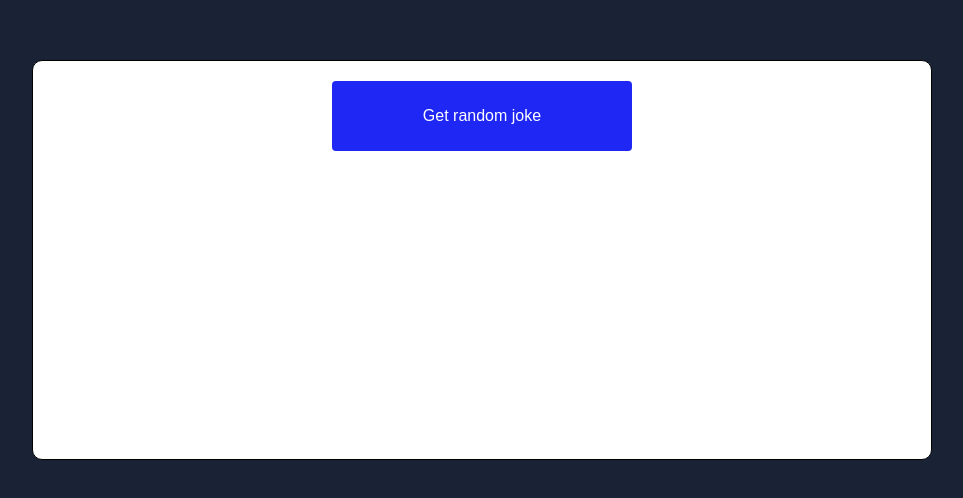
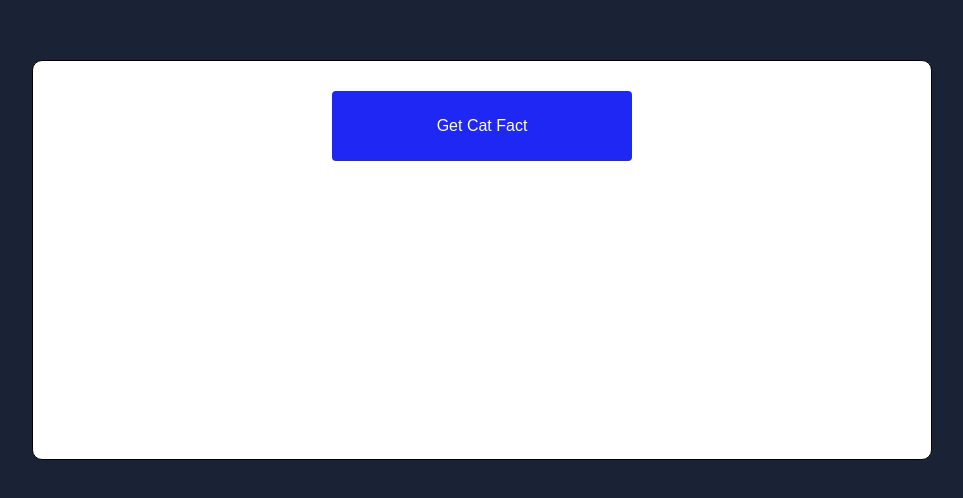
Before and after one commit to andriib77/redux-react-ait, a React (Vite) app: page / in a window 1280 px wide. Shown: the part 140-638 px from the top of the page, without its empty margins (158-1121 px from the left). Built offline with nearby package versions, Linux system fonts and the light colour scheme.

Commit message:
homework 33 Cat Facts

```diff
--- a/src/App.tsx
+++ b/src/App.tsx
@@ -6,6 +6,7 @@ import Layout from "pages/UsersApp/Layout/Layout"
 import Home from "pages/UsersApp/Home/Home"
 import Users from "pages/UsersApp/Users/Users"
 import RandomJoke from "components/RandomJoke/RandomJoke"
+import RandomCatFact from "components/CatFacts/CatFacts"
 
 function App() {
   return (
@@ -18,7 +19,8 @@ function App() {
         </Routes>
       </Layout> */}
       {/* <Homework30 /> */}
-      <RandomJoke />
+      {/* <RandomJoke /> */}
+      <RandomCatFact />
     </BrowserRouter>
   )
 }
--- /dev/null
+++ b/src/components/CatFacts/CatFacts.tsx
@@ -0,0 +1,81 @@
+import { useAppDispatch, useAppSelector } from "store/hooks"
+import {
+  randomCatFactSliceActions,
+  randomCatFactSliceSelectors,
+} from "store/redux/catFacts/catFactsSlice"
+
+import {
+  RandomCatFactWrapper,
+  CatFactCard,
+  ButtonContainer,
+  CatFactText,
+  CardContainer,
+  Loading,
+} from "./styles"
+import { CatFactInfo } from "store/redux/catFacts/types"
+
+import Button from "components/Button/Button"
+import { useState } from "react"
+
+function RandomCatFact() {
+  const dispatch = useAppDispatch()
+  const { data, error, status } = useAppSelector(
+    randomCatFactSliceSelectors.fact,
+  )
+
+  const getFact = () => {
+    // Устанавливаем состояние загрузки в true при отправке запроса
+    setIsLoading(true)
+    dispatch(randomCatFactSliceActions.getFact("Some data")).then(() => {
+      // После получения ответа с сервера или при ошибке устанавливаем состояние загрузки в false
+      setIsLoading(false)
+    })
+  }
+
+  // Состояние для отслеживания загрузки
+  const [isLoading, setIsLoading] = useState<boolean>(false)
+  const deleteAllFacts = () => {
+    dispatch(randomCatFactSliceActions.deleteAllFacts())
+  }
+  const deleteFact = (userId: string) => {
+    dispatch(randomCatFactSliceActions.deleteFact(userId))
+  }
+  return (
+    <RandomCatFactWrapper>
+      <CatFactCard>
+        <ButtonContainer>
+          <Button
+            disabled={status === "loading"}
+            name="Get Cat Fact"
+            onClick={getFact}
+          />
+        </ButtonContainer>
+        {/* Показываем "Loading" при загрузке данных */}
+        {isLoading && <Loading>Loading...</Loading>}
+
+        {/* Используем условный оператор для отображения карточек с фактами */}
+        {data.map((value: CatFactInfo, index) => (
+          <CardContainer key={value.id}>
+            <CatFactText>
+              {index + 1}. {value.fact}
+            </CatFactText>
+            <ButtonContainer>
+              <Button
+                isRed
+                name="Delete Fact"
+                onClick={() => deleteFact(value.id)}
+              />
+            </ButtonContainer>
+          </CardContainer>
+        ))}
+
+        {/* Отображаем кнопку "Delete all facts" только если есть карточки с фактами */}
+        {data.length > 0 && (
+          <Button isRed name="Delete all facts" onClick={deleteAllFacts} />
+        )}
+      </CatFactCard>
+    </RandomCatFactWrapper>
+  )
+}
+
+export default RandomCatFact
--- /dev/null
+++ b/src/components/CatFacts/styles.ts
@@ -0,0 +1,45 @@
+import styled from "@emotion/styled"
+
+import { colors } from "styles/colors"
+
+export const RandomCatFactWrapper = styled.div`
+  display: flex;
+  flex: 1;
+  flex-direction: column;
+  align-items: center;
+  justify-content: center;
+  background-color: ${colors.primary};
+`
+export const CardContainer = styled.div`
+  display: flex;
+  align-items: center;
+  justify-content: space-between;
+  gap: 20px;
+`
+export const CatFactCard = styled.div`
+  display: flex;
+  flex-direction: column;
+  align-items: center;
+  gap: 20px;
+  width: 900px;
+  min-height: 400px;
+  max-height: fit-content;
+  background-color: white;
+  border: 1px solid black;
+  border-radius: 10px;
+  padding: 30px;
+`
+
+export const ButtonContainer = styled.div`
+  width: 300px;
+`
+
+export const CatFactText = styled.p`
+  font-size: 24px;
+  font-weight: bold;
+`
+
+export const Loading = styled.div`
+  font-size: 18px;
+  font-weight: bold;
+`
--- /dev/null
+++ b/src/store/redux/catFacts/catFactsSlice.ts
@@ -0,0 +1,74 @@
+import { v4 } from "uuid"
+import { PayloadAction } from "@reduxjs/toolkit"
+import { createAppSlice } from "store/createAppSlice"
+import { RandomCatFactState, CatFactResponse } from "./types"
+
+const randomCatFactsInitialState: RandomCatFactState = {
+  data: [],
+  status: "default",
+  error: undefined,
+}
+
+export const catFactsSlice = createAppSlice({
+  name: "CATSFACTS",
+  initialState: randomCatFactsInitialState,
+  reducers: create => ({
+    getFact: create.asyncThunk(
+      async (arg: any, { rejectWithValue }) => {
+        // arg - данные которые вы передаете из вашего компонента, в эту функцию
+        // Например: данные, которые вы хотите отправить на сервер
+        // console.log(arg)
+        const response = await fetch("https://catfact.ninja/fact")
+        const result = response.json()
+
+        if (!response.ok) {
+          // Данные переходят в rejected, если response.ok === false
+          rejectWithValue(result)
+        } else {
+          // Данные переходят в fulfilled, если response.ok === true
+          return result
+        }
+      },
+      {
+        pending: (state: RandomCatFactState) => {
+          console.log("Pending")
+          state.error = undefined
+          state.status = "loading"
+        },
+        fulfilled: (
+          state: RandomCatFactState,
+          action: PayloadAction<CatFactResponse>,
+        ) => {
+          console.log("Fulfilled", action)
+          state.status = "success"
+          state.data = [
+            ...state.data,
+            {
+              fact: action.payload?.fact,
+              id: v4(),
+            },
+          ]
+        },
+        rejected: (state: RandomCatFactState, action: PayloadAction<any>) => {
+          console.log("Rejected", action.payload)
+          state.status = "error"
+          state.error = action.payload
+        },
+      },
+    ),
+    deleteAllFacts: create.reducer(
+      (state: RandomCatFactState) => randomCatFactsInitialState,
+    ),
+    deleteFact: create.reducer(
+      (state: RandomCatFactState, action: PayloadAction<string>) => {
+        state.data = state.data.filter(data => data.id !== action.payload)
+      },
+    ),
+  }),
+  selectors: {
+    fact: (state: RandomCatFactState) => state,
+  },
+})
+
+export const randomCatFactSliceActions = catFactsSlice.actions
+export const randomCatFactSliceSelectors = catFactsSlice.selectors
--- /dev/null
+++ b/src/store/redux/catFacts/types.ts
@@ -0,0 +1,16 @@
+export interface CatFactInfo {
+  id: string
+  fact: string
+}
+
+export interface CatFactResponse {
+  type: string
+  fact: string
+  id: number
+}
+
+export interface RandomCatFactState {
+  data: CatFactInfo[]
+  status: "default" | "loading" | "success" | "error"
+  error: any
+}
--- a/src/store/store.ts
+++ b/src/store/store.ts
@@ -5,6 +5,7 @@ import { counterSlice } from "./redux/counter/counterSlice"
 import { feedbackSlice } from "./redux/feedback/feedbackSlice"
 import { usersSlice } from "./redux/users/usersSlice"
 import { randomJokeSlice } from "./redux/randomJoke/randomJokeSlice"
+import { catFactsSlice } from "./redux/catFacts/catFactsSlice"
 
 // `combineSlices` automatically combines the reducers using
 // their `reducerPath`s, therefore we no longer need to call `combineReducers`.
@@ -13,6 +14,7 @@ const rootReducer = combineSlices(
   feedbackSlice,
   usersSlice,
   randomJokeSlice,
+  catFactsSlice,
 )
 
 // Infer the `RootState` type from the root reducer
```
